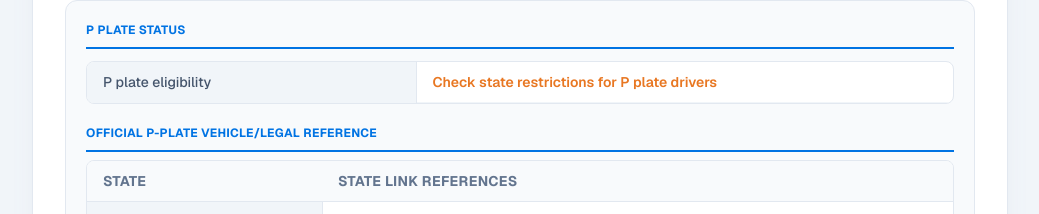
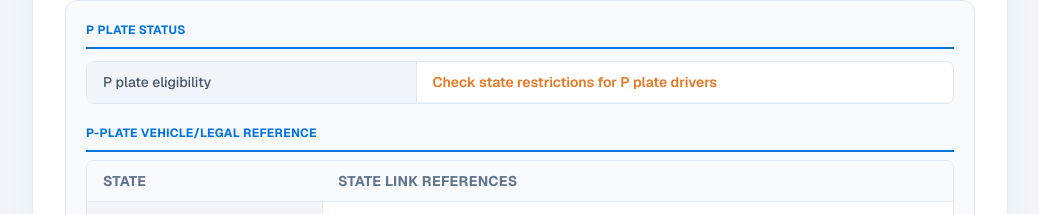
Before and after one commit to Ali139456/Autoverify, a Next.js app: page /sample-report/insights-plus in a window 1280 px wide. Shown: the part 2920-3134 px from the top of the page, without its empty margins (120-1159 px from the left). Built offline with nearby package versions, Linux system fonts and the light colour scheme; no server answers.

Commit message:
Drop Official from P-plate reference section title.

```diff
--- a/src/components/report/ReportValuationSupplements.tsx
+++ b/src/components/report/ReportValuationSupplements.tsx
@@ -52,7 +52,7 @@ export function ReportValuationSupplements({
         </div>
 
         <h3 className="report-section-heading mt-5">
-          Official P-plate vehicle/legal reference
+          P-plate vehicle/legal reference
         </h3>
         <div className="mt-2 overflow-x-auto rounded-lg border border-slate-200 bg-white">
           <table className="min-w-[520px] w-full border-collapse text-left text-xs sm:text-sm">
--- a/src/lib/pdf.tsx
+++ b/src/lib/pdf.tsx
@@ -869,7 +869,7 @@ function PdfValuationSupplements({ report }: { report: VehicleReport }) {
       </View>
 
       <Text style={[styles.sectionTitle, { marginTop: 8, fontSize: 8 }]}>
-        Official P-plate vehicle/legal reference
+        P-plate vehicle/legal reference
       </Text>
       <View
         style={{
```
